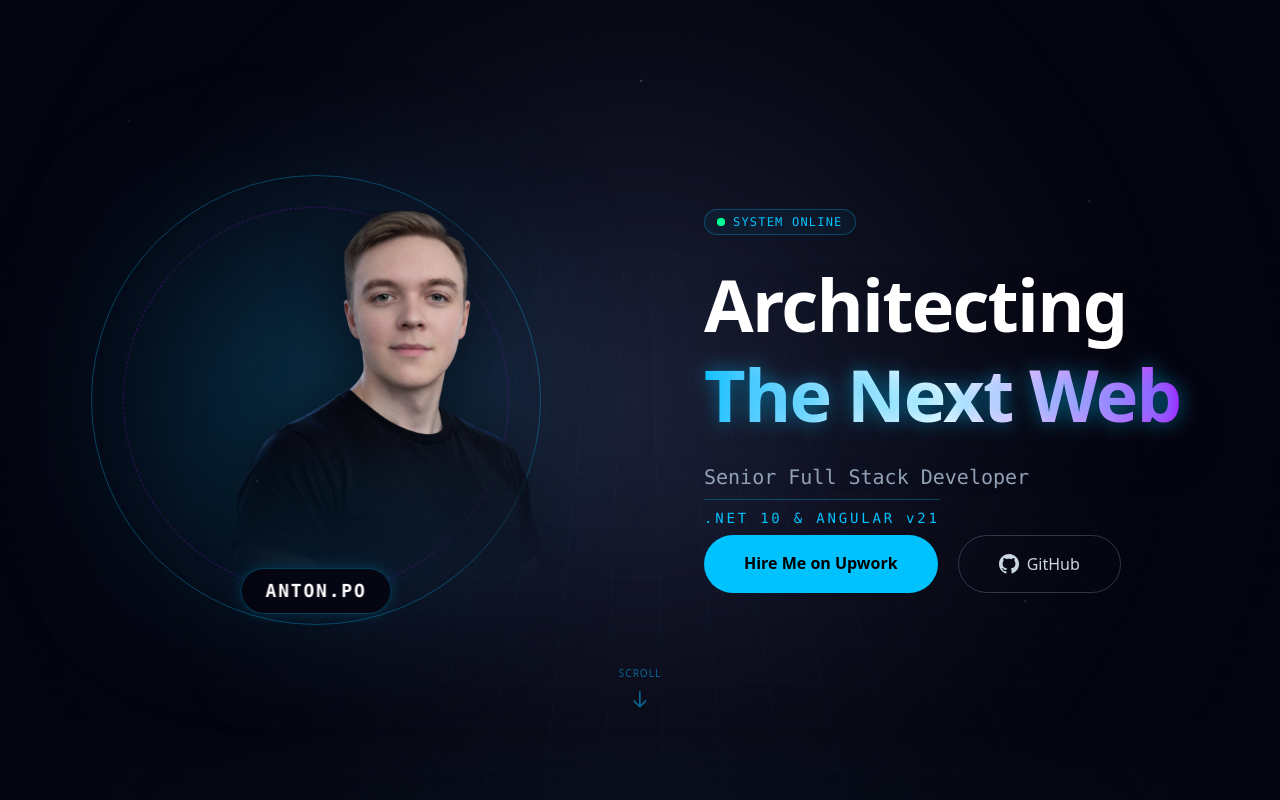
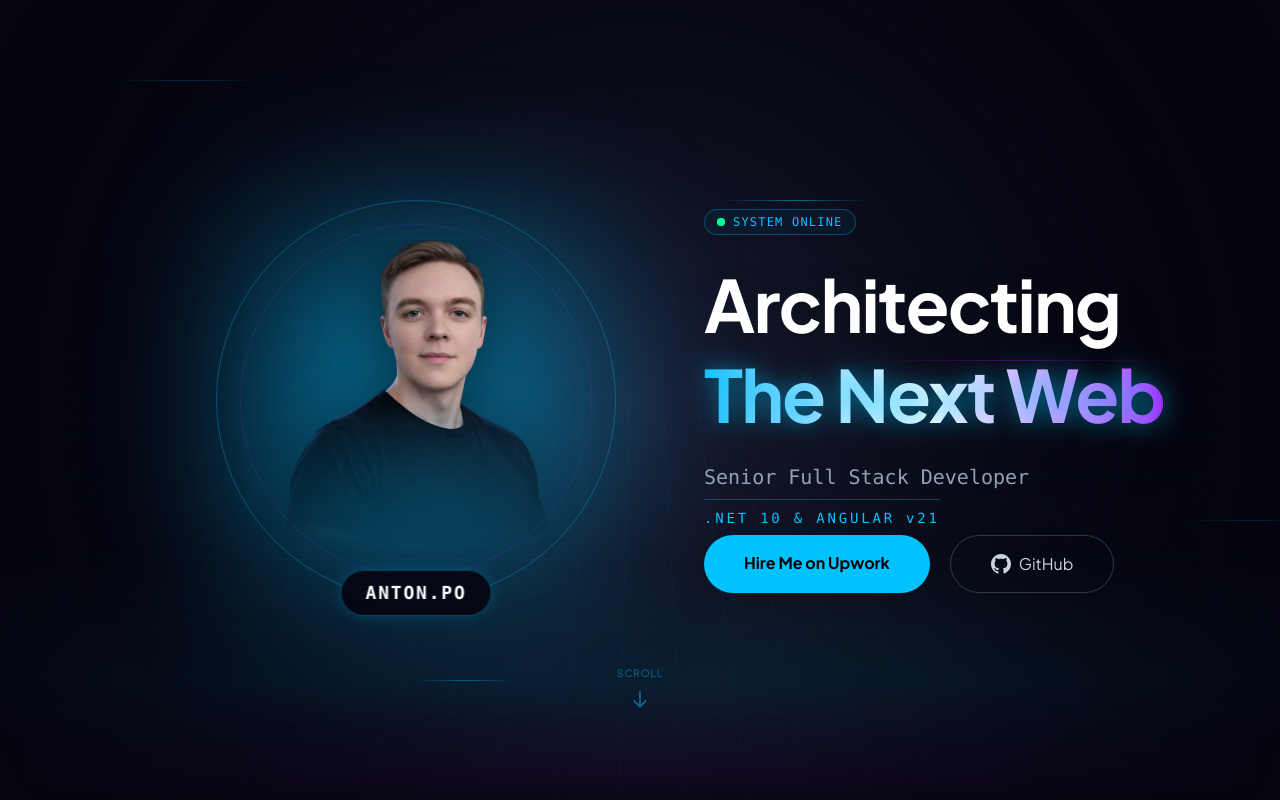
Before and after one commit to anton-po-github/anton-po-dev, an Angular app: page / in a window 1280 px wide. Shown: the top 800 px of the page. Built offline with nearby package versions, Linux system fonts and the light colour scheme.

Commit message:
first stable version

```diff
--- a/src/app/app.component.html
+++ b/src/app/app.component.html
@@ -3,70 +3,82 @@
 
   <div class="energy-scanner"></div>
 
+  <div class="data-stream" style="--top: 15%; --delay: 0s"></div>
+  <div class="data-stream" style="--top: 25%; --delay: 2s"></div>
   <div
-    class="digital-star"
-    style="top: 15%; left: 10%; --duration: 4s; --delay: 0s; --max-opacity: 0.7"
+    class="data-stream"
+    style="
+      --top: 45%;
+      --delay: 1.5s;
+      width: 300px;
+      background: linear-gradient(90deg, transparent, #bd00ff, transparent);
+    "
+  ></div>
+  <div class="data-stream" style="--top: 65%; --delay: 0.5s"></div>
+  <div class="data-stream" style="--top: 85%; --delay: 3s; width: 100px"></div>
+  <div class="data-stream" style="--top: 10%; --delay: 4s"></div>
+
+  <div
+    class="cyber-particle"
+    style="--top: 80%; --left: 10%; --duration: 10s; --delay: 0s; --opacity: 0.5"
   ></div>
   <div
-    class="digital-star"
-    style="top: 25%; left: 85%; --duration: 6s; --delay: 1s; --max-opacity: 0.5"
+    class="cyber-particle"
+    style="--top: 70%; --left: 80%; --duration: 15s; --delay: 2s; --opacity: 0.3"
   ></div>
   <div
-    class="digital-star"
-    style="top: 60%; left: 20%; --duration: 5s; --delay: 2s; --max-opacity: 0.6"
+    class="cyber-particle"
+    style="--top: 40%; --left: 20%; --duration: 12s; --delay: 1s; --opacity: 0.4"
   ></div>
   <div
-    class="digital-star"
-    style="top: 75%; left: 80%; --duration: 7s; --delay: 0.5s; --max-opacity: 0.4"
+    class="cyber-particle"
+    style="--top: 20%; --left: 90%; --duration: 18s; --delay: 0.5s; --opacity: 0.6"
   ></div>
   <div
-    class="digital-star"
-    style="top: 10%; left: 50%; --duration: 8s; --delay: 3s; --max-opacity: 0.8"
+    class="cyber-particle"
+    style="--top: 90%; --left: 50%; --duration: 20s; --delay: 5s; --opacity: 0.2"
   ></div>
 
   <div
-    class="absolute inset-0 bg-[radial-gradient(circle_at_center,transparent_20%,#050510_100%)] pointer-events-none"
+    class="absolute inset-0 bg-[radial-gradient(circle_at_center,transparent_0%,#050510_100%)] pointer-events-none"
   ></div>
 </div>
 
 <main class="relative z-10 w-full min-h-screen flex flex-col">
   <section class="min-h-[95vh] flex flex-col justify-center items-center relative px-4 pt-10">
     <div class="container mx-auto grid grid-cols-1 lg:grid-cols-2 gap-12 items-center">
-      <div class="relative flex justify-center lg:justify-end pr-0 lg:pr-10 group order-1">
       <div
-          class="absolute top-1/2 left-1/2 -translate-x-1/2 -translate-y-1/2 w-[350px] h-[350px] lg:w-[450px] lg:h-[450px] pointer-events-none"
+        class="relative flex justify-center lg:justify-end order-1 h-[500px] w-full items-center"
       >
+        <div class="relative w-[400px] h-[400px] flex items-center justify-center">
           <div
             class="absolute inset-0 border border-[#00C2FF]/30 rounded-full animate-[spin_20s_linear_infinite]"
           ></div>
 
           <div
-            class="absolute inset-8 border border-dashed border-[#BD00FF]/30 rounded-full animate-[spin_30s_linear_reverse_infinite]"
+            class="absolute inset-6 border border-dashed border-[#BD00FF]/30 rounded-full animate-[spin_30s_linear_reverse_infinite]"
           ></div>
 
           <div
-            class="absolute inset-0 bg-[#00C2FF]/0 rounded-full group-hover:bg-[#00C2FF]/10 transition-colors duration-500 blur-xl"
-          ></div>
-        </div>
-
-        <div
-          class="absolute top-1/2 left-1/2 -translate-x-1/2 -translate-y-1/2 w-[300px] h-[300px] bg-[#00C2FF] blur-[100px] opacity-20 group-hover:opacity-40 transition-opacity duration-500"
+            class="absolute w-[80%] h-[80%] bg-[#00C2FF] blur-[80px] opacity-20 animate-pulse"
           ></div>
 
-        <div class="relative w-[300px] h-[300px] lg:w-[380px] lg:h-[380px] z-10">
+          <div class="relative w-[320px] h-[320px] z-10 flex items-center justify-center">
             <img
               ngSrc="assets/anton-po.png"
-            alt="Anton Po"
-            fill
+              alt="Anton Po - Senior Full Stack Developer"
+              width="320"
+              height="320"
               priority
               class="object-cover avatar-mask drop-shadow-[0_10px_30px_rgba(0,0,0,0.5)]"
             />
           </div>
 
           <div
-          class="absolute -bottom-10 lg:-bottom-6 left-1/2 -translate-x-1/2 bg-[#050510]/90 backdrop-blur border border-[#00C2FF]/30 px-6 py-2 rounded-full shadow-[0_0_15px_rgba(0,194,255,0.2)] z-20 whitespace-nowrap"
+            class="absolute bottom-0 left-1/2 -translate-x-1/2 translate-y-4 bg-[#050510]/90 backdrop-blur border border-[#00C2FF]/30 px-6 py-2 rounded-full shadow-[0_0_15px_rgba(0,194,255,0.2)] z-20 whitespace-nowrap"
           >
             <span class="text-white font-mono font-bold text-lg tracking-widest">ANTON.PO</span>
+          </div>
         </div>
       </div>
 
@@ -107,7 +119,8 @@
 
         <div class="flex flex-col sm:flex-row gap-5 justify-center lg:justify-start mt-10">
           <a
-            (click)="scrollToHire()"
+            target="_blank"
+            href="https://www.upwork.com/freelancers/~0170d57a30eaf6251c?mp_source=share"
             class="cursor-pointer relative group px-10 py-4 bg-[#00C2FF] text-black font-bold rounded-full overflow-hidden transition-all hover:scale-105 hover:shadow-[0_0_30px_rgba(255,255,255,0.4)]"
           >
             <span class="relative z-10">Hire Me on Upwork</span>
@@ -117,7 +130,7 @@
           </a>
 
           <a
-            href="https://github.com/yourusername"
+            href="https://github.com/anton-po-github"
             target="_blank"
             class="px-10 py-4 border border-[#94A3B8]/30 text-slate-300 rounded-full hover:bg-white/5 hover:text-white transition-colors flex items-center justify-center gap-2 group"
           >
@@ -156,7 +169,7 @@
   <section class="py-24 container mx-auto px-4 relative z-10">
     <div class="flex items-center gap-4 mb-12">
       <div class="h-[2px] w-12 bg-[#00C2FF]"></div>
-      <h3 class="text-3xl font-bold text-white">Core Technologies</h3>
+      <h3 class="text-[34px] font-bold text-white">Core Technologies</h3>
     </div>
 
     <div class="grid grid-cols-2 md:grid-cols-4 gap-6">
@@ -171,7 +184,7 @@
         <div class="flex flex-col items-center">
           <img
             [src]="'assets/icons/' + item.iconName"
-            [alt]="item.name"
+            [alt]="item.name + ' Technology'"
             class="w-16 h-16 mb-4 drop-shadow-[0_0_10px_rgba(255,255,255,0.1)] group-hover:drop-shadow-[0_0_15px_rgba(0,194,255,0.5)] transition-all"
           />
           <span class="text-lg font-bold text-slate-200">{{ item.name }}</span>
@@ -189,7 +202,7 @@
 
     <div class="container mx-auto px-4 relative z-10">
       <div class="flex items-center justify-end gap-4 mb-12">
-        <h3 class="text-3xl font-bold text-white">Impact & Results</h3>
+        <h3 class="text-[40px] font-bold text-white">Impact & Results</h3>
         <div class="h-[2px] w-12 bg-[#BD00FF]"></div>
       </div>
 
@@ -256,9 +269,9 @@
       </p>
 
       <a
-        href="https://upwork.com"
+        href="https://www.upwork.com/freelancers/~0170d57a30eaf6251c?mp_source=share"
         target="_blank"
-        class="cursor-pointer relative group px-10 py-4 bg-[#00C2FF] text-black font-bold rounded-full overflow-hidden transition-all hover:scale-105 hover:shadow-[0_0_30px_rgba(255,255,255,0.4)]"
+        class="px-10 py-5 bg-[#00C2FF] text-black font-bold rounded-full text-lg hover:shadow-[0_0_40px_rgba(0,194,255,0.4)] transition-shadow cursor-pointer relative overflow-hidden group"
       >
         <span class="relative z-10">Hire Me on Upwork</span>
         <div
--- a/src/index.html
+++ b/src/index.html
@@ -6,6 +6,15 @@
     <base href="/" />
     <meta name="viewport" content="width=device-width, initial-scale=1" />
     <link rel="icon" type="image/x-icon" href="anton-po.ico" />
+
+    <!-- Preconnect to improve font loading performance -->
+    <link rel="preconnect" href="https://fonts.googleapis.com" />
+    <link rel="preconnect" href="https://fonts.gstatic.com" crossorigin />
+    <!-- Load Plus Jakarta Sans with common weights and font-display swap -->
+    <link
+      href="https://fonts.googleapis.com/css2?family=Plus+Jakarta+Sans:wght@300;400;500;600;700;800&display=swap"
+      rel="stylesheet"
+    />
   </head>
   <body>
     <app-root></app-root>
--- a/src/styles.scss
+++ b/src/styles.scss
@@ -3,13 +3,14 @@
 :root {
   background-color: #050510;
   color: #e2e8f0;
-  font-family: ui-sans-serif, system-ui, -apple-system, BlinkMacSystemFont, 'Segoe UI', Roboto,
+
+  font-family: 'Plus Jakarta Sans', ui-sans-serif, system-ui, -apple-system, 'Segoe UI', Roboto,
     'Helvetica Neue', Arial, sans-serif;
 }
 
 body {
   margin: 0;
-  overflow-x: hidden; /* Важно, чтобы анимация не делала скролл вбок */
+  overflow-x: hidden;
 }
 
 /* === 1. CYBER BACKGROUND ENGINE === */
@@ -17,22 +18,23 @@
   position: fixed;
   inset: 0;
   z-index: -1;
-  background: radial-gradient(circle at 50% 50%, #1a1f35 0%, #050510 70%);
+  /* More complex gradient for depth */
+  background: radial-gradient(circle at 50% 50%, #1a1f35 0%, #090a16 60%, #000000 100%);
   overflow: hidden;
 }
 
-/* Сетка (Grid) - оставляем как есть, она зашла */
+/* Floor Grid */
 .tech-grid {
   position: absolute;
   inset: -50%;
   width: 200%;
   height: 200%;
-  background-image: linear-gradient(rgba(0, 194, 255, 0.03) 1px, transparent 1px),
-    linear-gradient(90deg, rgba(0, 194, 255, 0.03) 1px, transparent 1px);
-  background-size: 50px 50px;
-  transform: perspective(1000px) rotateX(60deg) translateY(-100px) translateZ(-200px);
-  /* Добавляем медленное движение сетки, чтобы оживить фон */
-  animation: grid-cruise 60s linear infinite;
+  background-image: linear-gradient(rgba(0, 194, 255, 0.05) 1px, transparent 1px),
+    linear-gradient(90deg, rgba(0, 194, 255, 0.05) 1px, transparent 1px);
+  background-size: 60px 60px;
+  transform: perspective(800px) rotateX(60deg) translateY(-150px) translateZ(-300px);
+  animation: grid-cruise 40s linear infinite;
+  mask-image: linear-gradient(to bottom, transparent 0%, black 30%, black 70%, transparent 100%);
 }
 
 @keyframes grid-cruise {
@@ -44,21 +46,21 @@
   }
 }
 
-/* Сканер (Волна) - оставляем, она зашла */
+/* Vertical Scanner Wave */
 .energy-scanner {
   position: absolute;
   top: -100%;
   left: 0;
   width: 100%;
-  height: 40%;
+  height: 30%;
   background: linear-gradient(
     to bottom,
     transparent,
-    rgba(0, 194, 255, 0.1) 50%,
-    rgba(189, 0, 255, 0.05) 90%,
+    rgba(0, 194, 255, 0.15) 50%,
+    rgba(189, 0, 255, 0.1) 90%,
     transparent
   );
-  animation: scan-vertical 7s ease-in-out infinite;
+  animation: scan-vertical 8s ease-in-out infinite;
   pointer-events: none;
   mix-blend-mode: screen;
 }
@@ -80,45 +82,75 @@
   }
 }
 
-/* НОВОЕ: Digital Stars (Вместо серых шариков) */
-/* Это маленькие мерцающие точки, создающие глубину космоса */
-.digital-star {
+/* --- NEW: Horizontal Data Streams (Shooting Lines) --- */
+.data-stream {
   position: absolute;
-  background: white;
-  width: 2px;
-  height: 2px;
-  border-radius: 50%; /* Круглые, но маленькие */
+  height: 1px;
+  width: 150px;
+  background: linear-gradient(90deg, transparent, #00c2ff, transparent);
   opacity: 0;
-  box-shadow: 0 0 4px rgba(255, 255, 255, 0.8);
-  animation: star-twinkle var(--duration) ease-in-out infinite;
+  animation: data-shoot 5s linear infinite;
   animation-delay: var(--delay);
+  top: var(--top);
+  left: -200px;
 }
 
-@keyframes star-twinkle {
+@keyframes data-shoot {
   0% {
+    transform: translateX(0);
     opacity: 0;
-    transform: scale(0.5);
   }
-  50% {
-    opacity: var(--max-opacity);
-    transform: scale(1.2);
+  10% {
+    opacity: 0.8;
+  }
+  90% {
+    opacity: 0.8;
   }
   100% {
+    transform: translateX(120vw);
     opacity: 0;
-    transform: scale(0.5);
+  }
+}
+
+/* --- NEW: Cyber Particles (Floating Squares) --- */
+.cyber-particle {
+  position: absolute;
+  width: 4px;
+  height: 4px;
+  background-color: rgba(189, 0, 255, 0.3);
+  box-shadow: 0 0 5px rgba(189, 0, 255, 0.5);
+  animation: float-particle var(--duration) ease-in-out infinite;
+  animation-delay: var(--delay);
+  top: var(--top);
+  left: var(--left);
+}
+
+@keyframes float-particle {
+  0% {
+    transform: translateY(0) scale(1);
+    opacity: 0;
+  }
+  20% {
+    opacity: var(--opacity);
+  }
+  80% {
+    opacity: var(--opacity);
+  }
+  100% {
+    transform: translateY(-100px) scale(0);
+    opacity: 0;
   }
 }
 
 /* === 2. AVATAR STYLES === */
 .avatar-mask {
-  /* Плавное исчезновение снизу */
-  mask-image: linear-gradient(to bottom, black 60%, transparent 95%);
-  -webkit-mask-image: linear-gradient(to bottom, black 60%, transparent 95%);
+  mask-image: linear-gradient(to bottom, black 50%, transparent 95%);
+  -webkit-mask-image: linear-gradient(to bottom, black 50%, transparent 95%);
 }
 
 /* === 3. UTILS === */
 .text-glow {
-  text-shadow: 0 0 20px rgba(0, 194, 255, 0.5);
+  text-shadow: 0 0 25px rgba(0, 194, 255, 0.6);
 }
 
 ::-webkit-scrollbar {
```
Also changed, not shown: src/app/app.component.ts (+36 -3 lines). Lines whose indentation alone changed are shown as unchanged.
